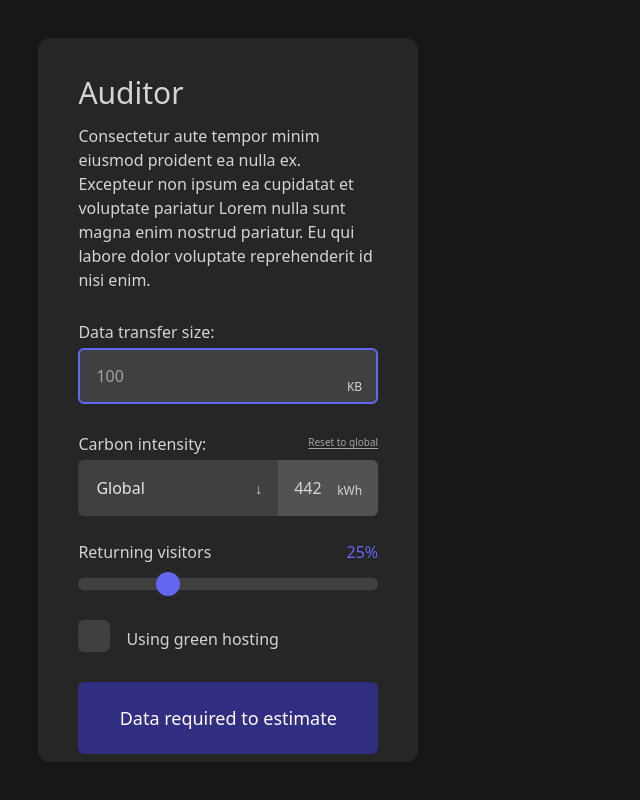
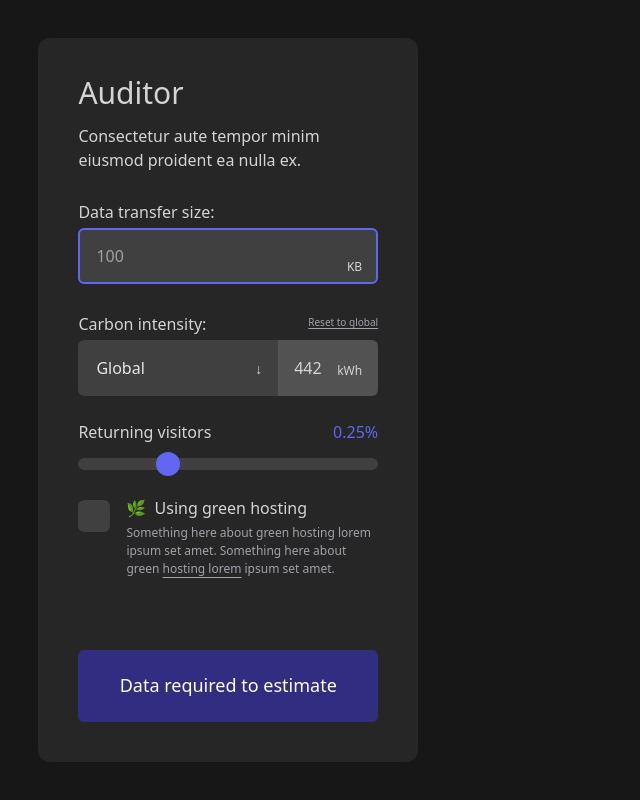
Before and after one commit to JayBox325/auditor, a Next.js app: page / in a window 1280 px wide. Shown: the whole page, without its empty margins (0-640 px from the left). Built offline with nearby package versions, Linux system fonts and the light colour scheme.

Commit message:
accessibility

```diff
--- a/components/DataAuditForm/GreenHostingField/index.js
+++ b/components/DataAuditForm/GreenHostingField/index.js
@@ -15,22 +15,26 @@ function GreenHostingField(props) {
     } = props || {}
 
     function handleChange(e) {
-        // const value = e.target.value.replace(/\D/g, "")
-        setIsChecked(!isChecked)
+        const value = e.target.value.replace(/\D/g, "")
+        console.log('value', e.target.checked)
+        setIsChecked(e.target.checked)
 
         // Set the value in the context config
-        // setAuditConfig({ ...auditConfig, 'returning': value })
+        setAuditConfig({ ...auditConfig, 'greenHosting': e.target.checked })
     }
 
     return (
-        <div className="relative flex flex-row items-center">
+        <div className="relative flex flex-row items-start">
             <div className="relative">
                 <input onChange={handleChange} className="w-8 h-8 p-0 relative z-10" type="checkbox" id="green-hosting" />
                 <svg className="absolute w-8 h-8 pointer-events-none top-0 left-0 z-20" xmlns="http://www.w3.org/2000/svg" viewBox="0 0 52 52">
-                    <path className={`checkmark ${isChecked ? 'is-checked' : ''}`} stroke="white" fill="none" d="M14.1 27.2l7.1 7.2 16.7-16.8"/>
+                    <path className={`checkmark stroke-white ${isChecked ? 'is-checked' : ''}`} fill="none" d="M14.1 27.2l7.1 7.2 16.7-16.8"/>
                 </svg>
             </div>
-            <label htmlFor="green-hosting" className="pl-4">Using green hosting</label>
+            <div htmlFor="green-hosting" className="pl-4 flex flex-col">
+                <label htmlFor='green-hosting' className="leading-none inline-block "><span className="mr-1">🌿</span> Using green hosting</label>
+                <p className="text-xs text-gray-400 mt-2">Something here about green hosting lorem ipsum set amet. Something here about green <a href="/" className="hover:text-white ">hosting lorem</a> ipsum set amet.</p>
+            </div>
         </div>
     )
 }
--- a/components/DataAuditForm/IntensityField/index.js
+++ b/components/DataAuditForm/IntensityField/index.js
@@ -56,7 +56,7 @@ function IntensityField(props) {
                     <label htmlFor="carbon-intensity" className="leading-none block w-full">Carbon intensity:</label>
                 </div>
                 <div className="">
-                    <button onClick={()=>{reset()}} className="underline text-xxs underline-offset-2 text-gray-400 hover:text-white transition-color">Reset to global</button>
+                    <button onClick={()=>{reset()}} className="underline text-xxs underline-offset-2 text-gray-400 hover:text-white focus-visible:text-white focus-visible:border-amber-500 focus-visible:border-b-2 transition-color">Reset to global</button>
                 </div>
             </div>
 
--- a/components/DataAuditForm/index.js
+++ b/components/DataAuditForm/index.js
@@ -31,7 +31,7 @@ function DataAuditForm(props) {
                     <div>
                         <div className="mb-8 ">
                             <h1 className="font-medium text-3xl mb-4 leading-none">Auditor</h1>
-                            <p>Consectetur aute tempor minim eiusmod proident ea nulla ex. Excepteur non ipsum ea cupidatat et voluptate pariatur Lorem nulla sunt magna enim nostrud pariatur. Eu qui labore dolor voluptate reprehenderit id nisi enim.</p>
+                            <p>Consectetur aute tempor minim eiusmod proident ea nulla ex.</p>
                         </div>
                         <div className="grid grid-cols-6 gap-6 md:grid-cols-12">
 
@@ -57,6 +57,7 @@ function DataAuditForm(props) {
                             <li>Size: {auditConfig.size}</li>
                             <li>Grid Intensity: {auditConfig.intensity.name} ({auditConfig.intensity.value})</li>
                             <li>Returning: {auditConfig.returning}%</li>
+                            <li>Green Hosting: {auditConfig.greenHosting ? 'True' : 'False'}</li>
                         </ul> */}
 
                         <div className="mt-6">
--- a/pages/_app.js
+++ b/pages/_app.js
@@ -10,7 +10,8 @@ function MyApp({ Component, pageProps }) {
             name: 'Global',
             value: 442
         },
-        returning: 25
+        greenHosting: false,
+        returning: 0.25
     })
     const [emissions, setEmissions] = useState(null)
 
--- a/styles/checkmark.scss
+++ b/styles/checkmark.scss
@@ -4,7 +4,7 @@
     stroke-width: 4;
     stroke-miterlimit: 10;
     fill: none;
-    animation: strokeOut 0.6s cubic-bezier(0.65, 0, 0.45, 1) forwards;
+    animation: strokeOut 0.2s cubic-bezier(0.65, 0, 0.45, 1) forwards;
 
     &.is-checked {
         animation: strokeIn 0.6s cubic-bezier(0.65, 0, 0.45, 1) forwards;
--- a/styles/globals.scss
+++ b/styles/globals.scss
@@ -6,6 +6,7 @@
 
 @import './form.scss';
 @import './checkmark.scss';
+@import './typography.scss';
 @import './panel.scss';
 
 @tailwind utilities;
--- /dev/null
+++ b/styles/typography.scss
@@ -0,0 +1,5 @@
+p {
+    a {
+        @apply underline underline-offset-4 transition-colors focus-visible:border-amber-500 focus-visible:border-b-2;
+    }
+}
--- a/utils/helpers/runAudit.js
+++ b/utils/helpers/runAudit.js
@@ -7,7 +7,7 @@ function runAudit(auditConfig, setEmissions) {
 
     const perVisit = formula.perVisitTrace(
         (auditConfig.size * 1000),                          // file size
-        false,                                              // green hosting
+        auditConfig.greenHosting,                           // green hosting
         {
             gridIntensity: {
                 device: auditConfig.intensity.value,        // Grid intensity value
```
